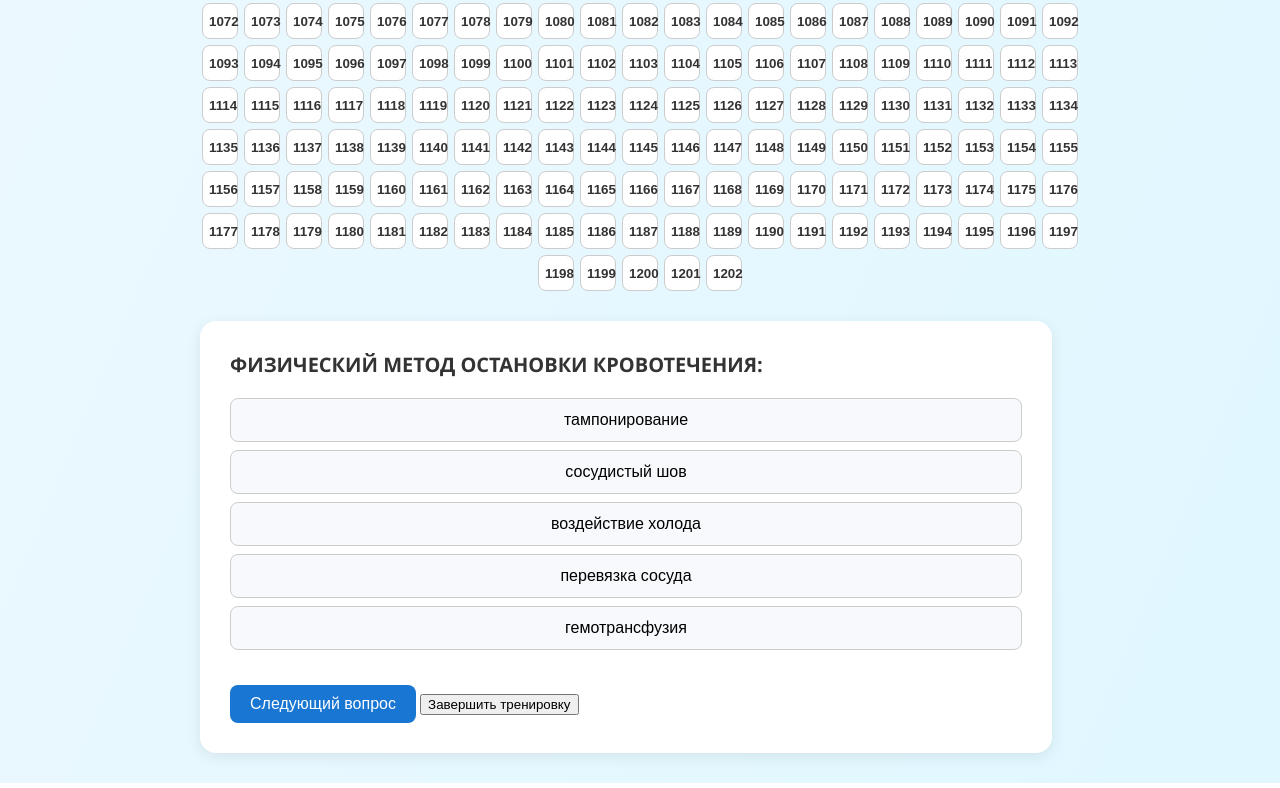
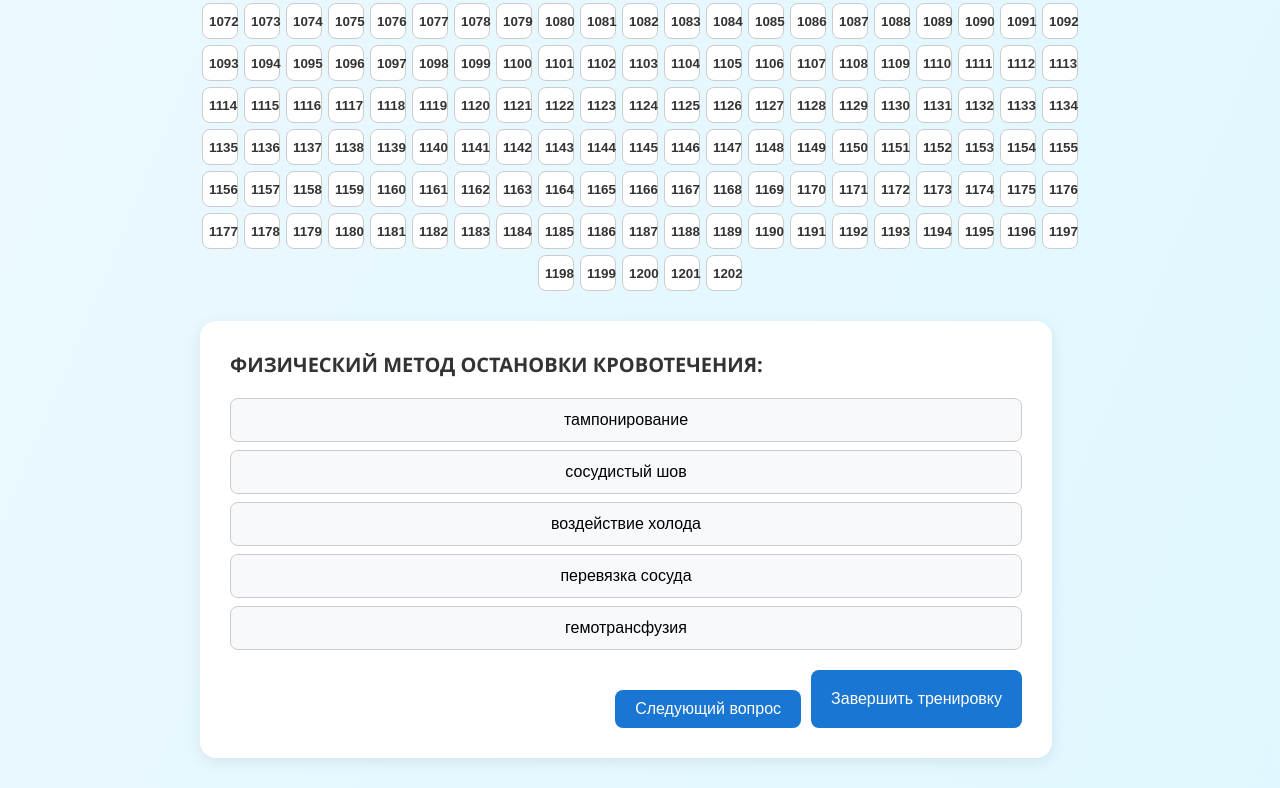
Before and after one commit to basefugaaa/test-training, a plain HTML site: page index.html in a window 1280 px wide. Shown: the part 2275-3063 px from the top of the page. Drawn offline with Linux system fonts and the light colour scheme.

Commit message:
Update index.html

```diff
--- a/index.html
+++ b/index.html
@@ -145,6 +145,29 @@
       font-weight: bold;
       color: #333;
     }
+     .button-row {
+      display: flex;
+      justify-content: flex-end;
+      gap: 10px;
+      margin-top: 20px;
+    }
+
+    .button-row button,
+    #retry-errors {
+      padding: 10px 20px;
+      background-color: #1976d2;
+      color: white;
+      border: none;
+      border-radius: 8px;
+      font-size: 16px;
+      cursor: pointer;
+      transition: background-color 0.3s ease;
+    }
+
+    .button-row button:hover,
+    #retry-errors:hover {
+      background-color: #0d47a1;
+    }
   </style>
   <script src="questions.js"></script>
 </head>
@@ -165,8 +188,11 @@
   <div class="question" id="question-text">Загрузка...</div>
   <div class="options" id="options"></div>
   <div class="result" id="result"></div>
-  <button id="next-btn" onclick="nextQuestion()">Следующий вопрос</button>
-  <button id="finish-training" onclick="finishTraining()">Завершить тренировку</button>
+
+  <div class="button-row">
+    <button id="next-btn" onclick="nextQuestion()">Следующий вопрос</button>
+    <button id="finish-training" onclick="finishTraining()">Завершить тренировку</button>
+  </div>
 </div>
 
   <div class="summary" id="summary"></div>
```
